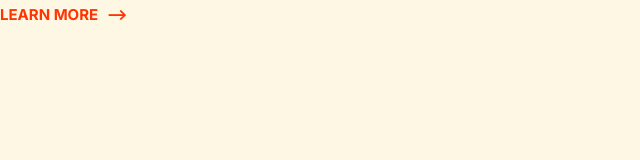
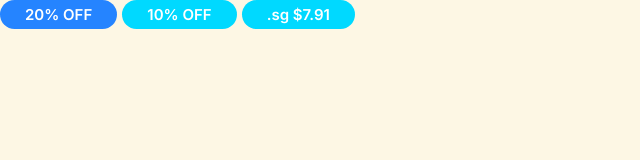
Before and after one commit to Adamt603/websiteWithMosh, a plain HTML site: page index.html in a window 1280 px wide. Shown: the whole page, without its empty margins (0-640 px from the left). Drawn offline with Linux system fonts and the light colour scheme.

Commit message:
Added badge components

```diff
--- a/css/styles.css
+++ b/css/styles.css
@@ -1,5 +1,6 @@
 /*start of default code */
 
+/* Default font size */
 html {
     /*This is the default font size set by the browser.*/
     /*font-size: 16px;*/
@@ -17,7 +18,7 @@ html {
 body, h1, h2, h3, h4, p, figure, blockquote, dl, dd {
     margin: 0;
 }
-
+/* Removes the line under all lines in page */
 a {
     text-decoration: none;
 }
@@ -31,6 +32,7 @@ img, picture {
 :root {
     --accentColor: #ff3400;
     --bodyTextColor: #918ca4;
+    --cardTextColor: #ffffff;
     --headerTextColor: #1b0760;
     --primaryColor: #2584ff;
     --secondaryColor: #00d9ff;
@@ -40,14 +42,12 @@ img, picture {
 body {
     background-color: rgb(253, 247, 228);
     color: var(--bodyTextColor);
-    /*font-family: 'Inter', -apple-system, BlinkMacSystemFont, "Segoe UI", Roboto, Helvetica, Arial, sans-serif,
-    "Apple Color Emoji", "Segoe UI Emoji", "Segoe UI Symbol";*/
-    font-family: 'Inter';
+    font-family: 'Inter', -apple-system, BlinkMacSystemFont, "Segoe UI", Roboto, Helvetica, Arial, sans-serif,
+    "Apple Color Emoji", "Segoe UI Emoji", "Segoe UI Symbol";
     /*Default font size this is 24px.*/
     font-size: 2.4rem;
     line-height: 1.5;
     min-height: 96vh;
-    /*background-color: #000000;*/
     text-rendering: optimizeSpeed;
 }
 
@@ -92,33 +92,15 @@ h3 {
 
 /*end of default code */
 
-/* Rules for horizontal lists */
-.horizontalList {
-    list-style-type: none;
-}
 
-.horizontalListElement {
-    display: inline-block;
-}
-
-/*Rules for the nav */
-nav {
-    overflow: hidden;
-    width: 16rem;
-}
-
-.navLinks {
-    /*color: #ffffff;*/
-    font-size: 16px;
-}
 
 /*<editor-fold desc="small link">*/
 /*Links*/
 .linkArrow {
     color: var(--accentColor);
-    text-transform: uppercase;
     font-size: 2rem;
     font-weight: bold;
+    text-transform: uppercase;
 }
 
 .linkArrow::after {
@@ -138,3 +120,40 @@ nav {
 }
 
 /*</editor-fold>*/
+
+/*<editor-fold desc="Badges">*/
+/*Badges*/
+.badge {
+    border-radius: 20px;
+    color: var(--cardTextColor);
+    font-size: 2rem;
+    font-weight: 600;
+    padding: 0.5rem 2.5rem;
+    /*forces us to not have multiple lines this is needed when we have a small amount of space.*/
+    white-space: nowrap;
+}
+
+.badge--primary {
+    background: var(--primaryColor);
+}
+
+.badge--secondary {
+    background-color: var(--secondaryColor);
+}
+
+.badge--small {
+    font-size: 1.6rem;
+    text-transform: uppercase;
+}
+
+@media screen and (min-width: 1204px) {
+    .badge--small {
+        font-size: 1.2rem;
+        text-transform: uppercase;
+    }
+
+    .badge{
+        font-size: 1.5rem;
+    }
+}
+/*</editor-fold>*/
--- a/index.html
+++ b/index.html
@@ -9,7 +9,7 @@
     <!--Fonts we want the user to download for all pages -->
     <link rel="preconnect" href="https://fonts.googleapis.com">
     <link rel="preconnect" href="https://fonts.gstatic.com" crossorigin>
-    <link href="https://fonts.googleapis.com/css2?family=Inter:wght@400;700&display=swap" rel="stylesheet">
+    <link href="https://fonts.googleapis.com/css2?family=Inter:wght@400; 600; 700&display=swap" rel="stylesheet">
     <!--End of downloaded fonts-->
 
     <link rel="stylesheet" href="css/styles.css" type="text/css">
@@ -17,7 +17,9 @@
 </head>
 <body>
 
-<a href="#" class="linkArrow">Learn more </a>
+<span class="badge badge--primary badge--small">20% Off</span>
+<span class="badge badge--secondary badge--small">10% off</span>
+<span class="badge badge--secondary">.sg $7.91</span>
 
 </body>
 </html>
```
Also changed, not shown: components/badges.html (added, +14 -0 lines), components/links.html (+1 -1 lines).
